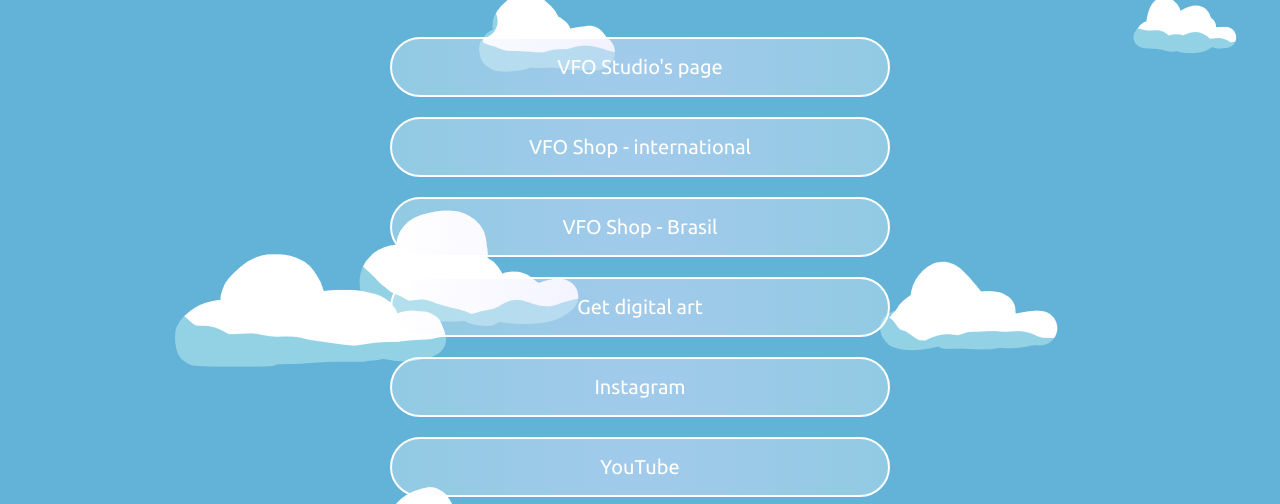
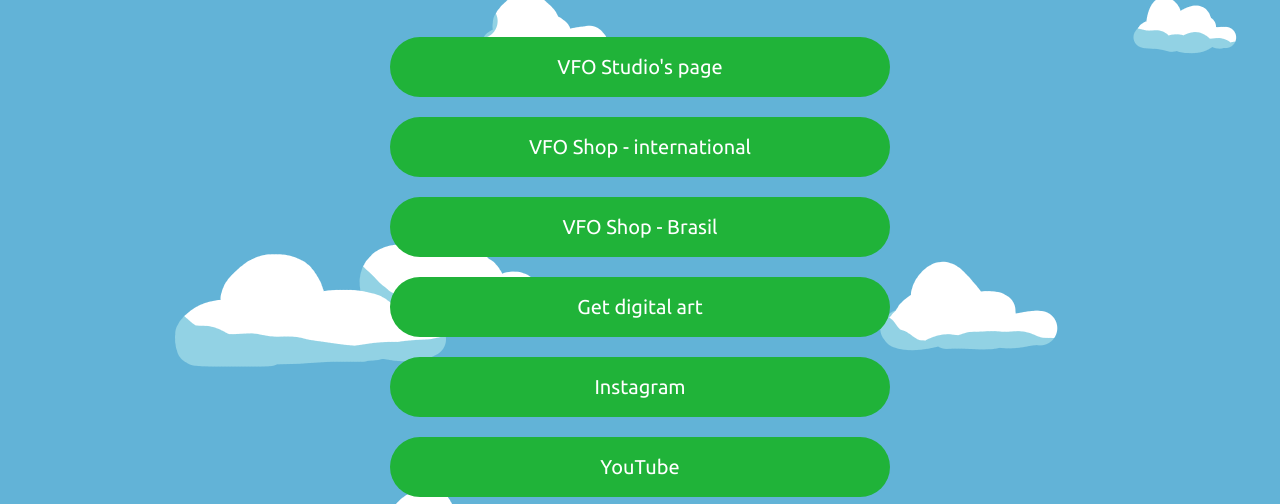
Before and after one commit to oliveira-victor/VFO_Studio, a plain HTML site: page links.html in a window 1280 px wide. Shown: the part 228-732 px from the top of the page. Drawn offline with nearby package versions, Linux system fonts and the light colour scheme.

Commit message:
changing social links style

```diff
--- a/links-files/script.js
+++ b/links-files/script.js
@@ -2,15 +2,24 @@
 let date = new Date()
 let hour = date.getHours()
 
-
-if (hour >= 0 && hour < 6) {
-    greetings.innerHTML = '<h2>Good morning!</h2>'
+function nightSky() {
+    var btn = document.getElementsByTagName('button')
+    for (let i = 0; i < btn.length; i++) {
+        btn[i].classList.remove("btn-day")
+        btn[i].classList.add("btn-night")
+    }
     document.querySelector('.logo').innerHTML = '<img src="links-files/logo2.svg" alt"Logo VFO Studio light">'
-    document.querySelector('.char').innerHTML = '<img src="links-files/char1.png" alt="Ilustração garota flutuante">'
     document.body.style.background = '#1e2146'
     document.querySelector('.horario').style.color = '#fff'
     document.querySelector('footer').style.color = '#fff'
     document.querySelector('.bg').style.backgroundImage = "url('links-files/bg-stars.png')"
+}
+
+
+if (hour >= 0 && hour < 6) {
+    greetings.innerHTML = '<h2>Good morning!</h2>'
+    document.querySelector('.char').innerHTML = '<img src="links-files/char1.png" alt="Ilustração garota flutuante">'
+    nightSky()
 } else if (hour >= 6 && hour < 12) {
     greetings.innerHTML = '<h2>Good morning!</h2>'
     document.body.style.background = '#a4e8e5'
@@ -23,12 +32,8 @@
     document.querySelector('.bg').style.backgroundImage = "url('links-files/bg2.png')"
 } else if (hour >= 19) {
     greetings.innerHTML = '<h2>Good evening!</h2>'
-    document.querySelector('.logo').innerHTML = '<img src="links-files/logo2.svg" alt"Logo VFO Studio light">'
     document.querySelector('.char').innerHTML = '<img src="links-files/char4.png" alt="Ilustração garota flutuante">'
-    document.body.style.background = '#1e2146'
-    document.querySelector('.horario').style.color = '#fff'
-    document.querySelector('footer').style.color = '#fff'
-    document.querySelector('.bg').style.backgroundImage = "url('links-files/bg-stars.png')"
+    nightSky()
 } else {
     greetings.innerHTML = '<h2>Hello!</h2>'
     document.querySelector('.char').innerHTML = '<img src="links-files/char4.png" alt="Ilustração garota flutuante">'
--- a/links-files/style.css
+++ b/links-files/style.css
@@ -47,7 +47,21 @@
     text-align: center;
 }
 
-button {
+.btn-day {
+    background-color: #20b339;
+    border: none;
+    color: #fff;
+    max-width: 500px;
+    width: 90%;
+    height: 60px;
+    margin: 10px 10px;
+    border-radius: 30px;
+    font-size: 20px;
+    font-family: 'Ubuntu', sans-serif;
+    cursor: pointer;
+}
+
+.btn-night {
     background: rgba(205,202,255,0.3);
     background: radial-gradient(circle, rgba(205,202,255,0.3) 0%, rgba(225,225,255,0.5) 0%, rgba(255,255,255,0.3) 100%);
     border: 2px solid #fff;
--- a/links.html
+++ b/links.html
@@ -23,12 +23,12 @@
             </header>
             <main>
                 <div class="buttons">
-                    <button type="button" onclick="window.location.href='index.html';">VFO Studio's page</button>
-                    <button type="button" onclick="window.location.href='https://www.redbubble.com/people/victor-fo';">VFO Shop - international</button>
-                    <button type="button" onclick="window.location.href='vfoshop-br.html';">VFO Shop - Brasil</button>
-                    <button type="button" onclick="window.location.href='https://payhip.com/VFOStudio';">Get digital art</button>
-                    <button type="button" onclick="window.location.href='https://www.instagram.com/vfo.studio/';">Instagram</button>
-                    <button type="button" onclick="window.location.href='https://www.youtube.com/channel/UCzxV-Nc9xxNYEqk570q2S5A';">YouTube</button>
+                    <button type="button" class="btn-day" onclick="window.location.href='index.html';">VFO Studio's page</button>
+                    <button type="button" class="btn-day" onclick="window.location.href='https://www.redbubble.com/people/victor-fo';">VFO Shop - international</button>
+                    <button type="button" class="btn-day" onclick="window.location.href='vfoshop-br.html';">VFO Shop - Brasil</button>
+                    <button type="button" class="btn-day" onclick="window.location.href='https://payhip.com/VFOStudio';">Get digital art</button>
+                    <button type="button" class="btn-day" onclick="window.location.href='https://www.instagram.com/vfo.studio/';">Instagram</button>
+                    <button type="button" class="btn-day" onclick="window.location.href='https://www.youtube.com/channel/UCzxV-Nc9xxNYEqk570q2S5A';">YouTube</button>
                 </div>
                 <div class="char"></div>
             </main>
```
Also changed, not shown: links-files/script-pt.js (+14 -8 lines), links-pt.html (+6 -6 lines).
